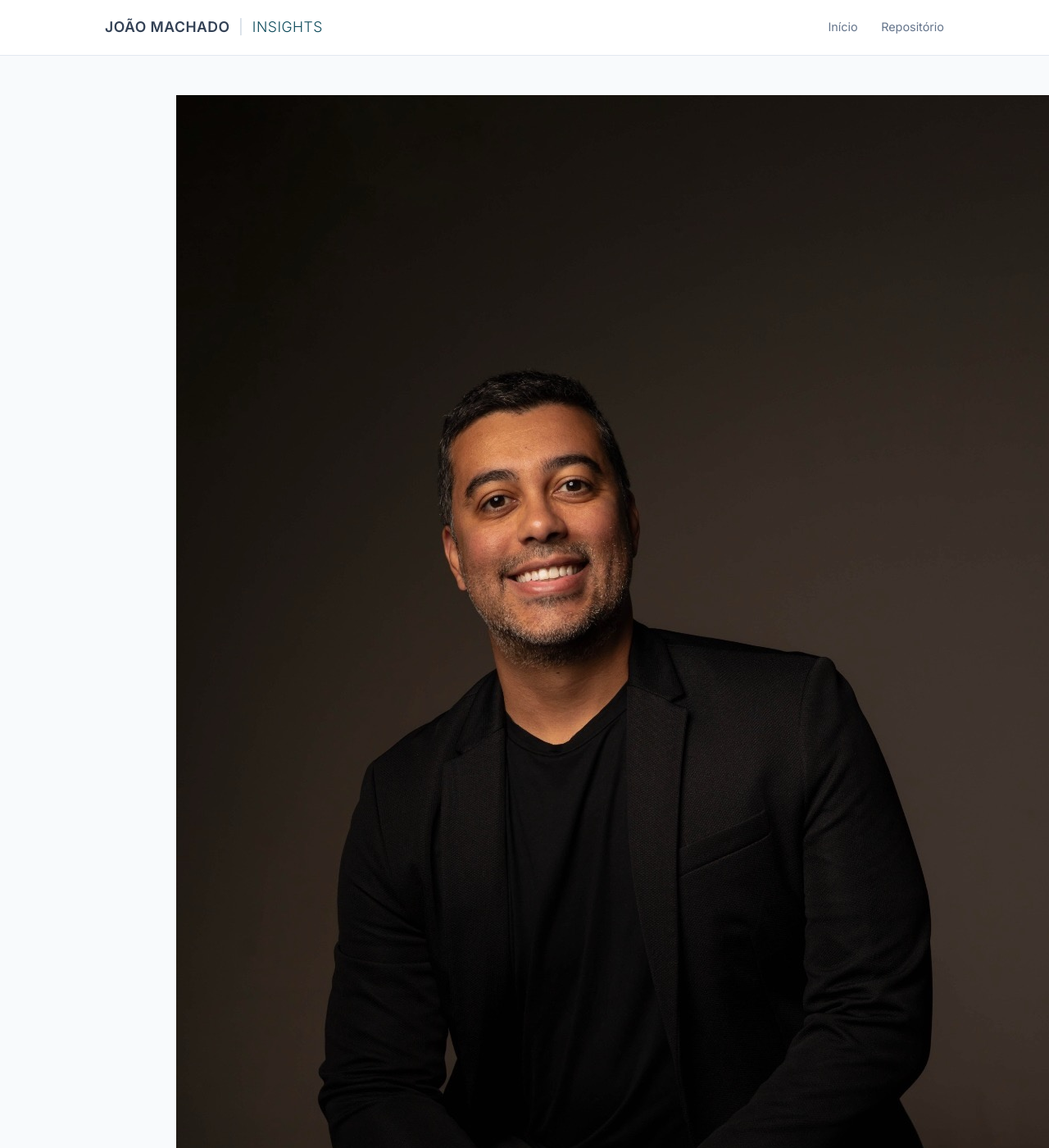
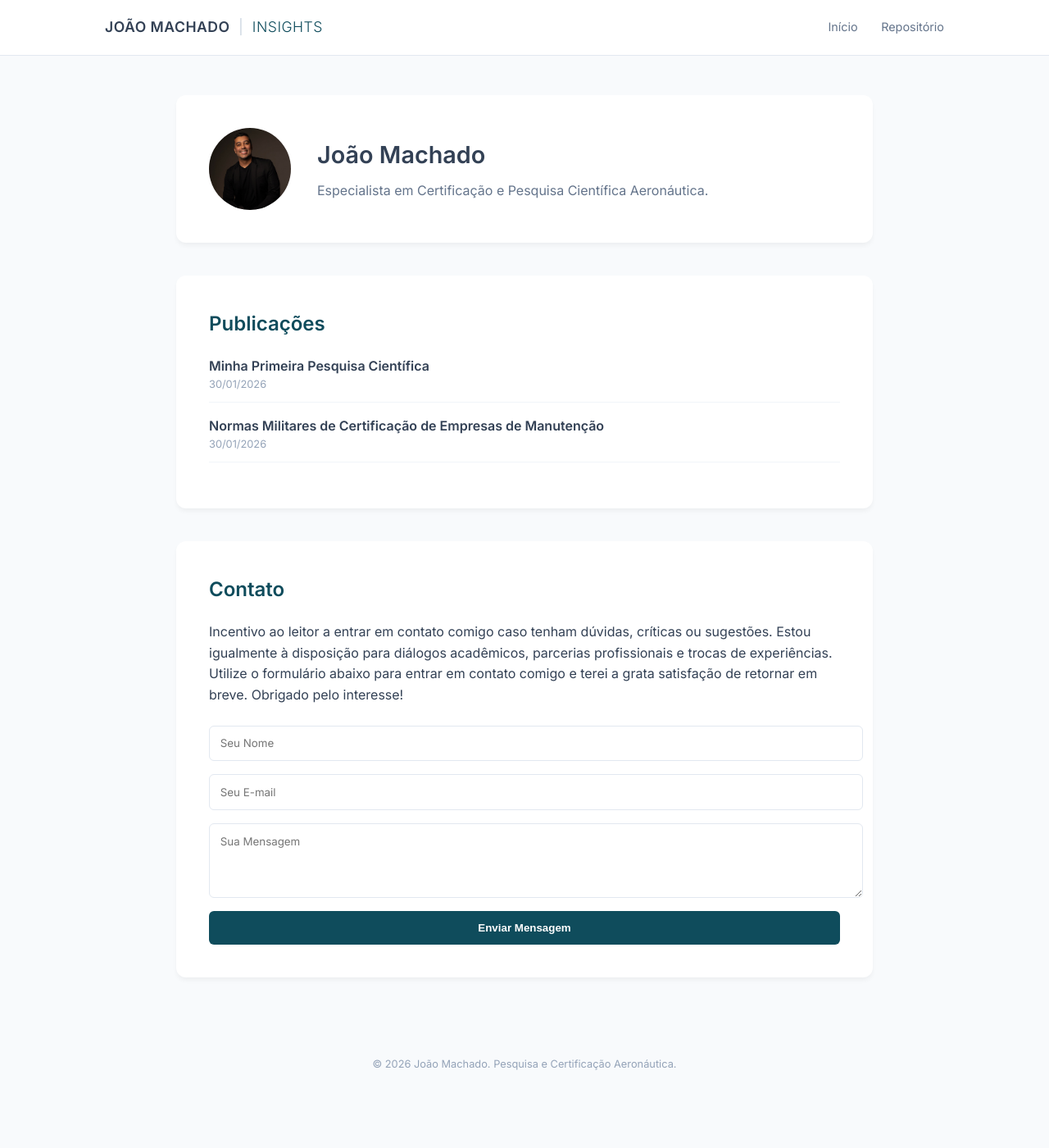
Before and after one commit to joaocfmachado1986/Blog, a Jekyll site: the page built from index.md, in a window 1280 px wide and 1400 px high. Shown: the whole window at 82% size. Built offline with Jekyll 4.4.1, drawn with Linux system fonts in a browser that asks for light colours; some of the changed text lies outside the part shown.

Commit message:
Update index.md

```diff
--- a/index.md
+++ b/index.md
@@ -3,37 +3,34 @@ layout: default
 title: Home
 ---
 
-<div class="intro-card">
-    <img src="/foto-perfil.jpg" class="profile-pic" alt="João Machado">
+<div class="post-card" style="display: flex; align-items: center; gap: 2rem;">
+    <img src="/foto-perfil.jpg" style="width: 100px; height: 100px; border-radius: 50%; object-fit: cover;" alt="João Machado">
     <div>
-        <h2 style="margin:0; color: #1e293b;">João Machado</h2>
-        <p style="margin:5px 0 0; color:#64748b; font-size: 1.1rem;">Especialista em Certificação e Pesquisa Científica Aeronáutica.</p>
+        <h1 style="margin: 0; font-size: 1.8rem;">João Machado</h1>
+        <p style="margin: 0.5rem 0 0; color: #64748b;">Especialista em Certificação e Pesquisa Científica Aeronáutica.</p>
     </div>
 </div>
 
 <div class="post-card">
-    <h3 style="margin-top: 0; color: #1e293b; border-bottom: 2px solid #eff6ff; padding-bottom: 10px;">
-        Publicações e Insights Recentes
-    </h3>
-
-    <p style="color: #64748b; font-size: 0.9rem; margin-bottom: 1.5rem;">
-        Explore as últimas análises técnicas e documentos de pesquisa científica disponibilizados abaixo.
-    </p>
-
+    <h2 style="margin-top: 0; color: #0f4c5c;">Publicações</h2>
     <ul style="list-style: none; padding: 0;">
       {% for post in site.posts %}
-        <li style="margin-bottom: 15px; padding: 10px; border-radius: 8px; background: #f8fafc; transition: transform 0.2s;">
-          <a href="{{ post.url }}" style="text-decoration: none; color: #2563eb; font-weight: 600; font-size: 1.1rem;">
-            {{ post.title }}
-          </a>
-          <div style="font-size: 0.8rem; color: #94a3b8; margin-top: 4px;">
-            Publicado em {{ post.date | date: "%d/%m/%Y" }}
-          </div>
+        <li style="margin-bottom: 1rem; border-bottom: 1px solid #f1f5f9; padding-bottom: 10px;">
+          <a href="{{ post.url }}" style="text-decoration: none; color: #334155; font-weight: 600;">{{ post.title }}</a>
+          <span style="display: block; font-size: 0.8rem; color: #94a3b8;">{{ post.date | date: "%d/%m/%Y" }}</span>
         </li>
       {% endfor %}
     </ul>
+</div>
 
-    {% if site.posts.size == 0 %}
-      <p style="color: #94a3b8; font-style: italic;">Nenhuma publicação encontrada no momento.</p>
-    {% endif %}
+<div class="post-card" id="contato">
+    <h2 style="margin-top: 0; color: #0f4c5c;">Contato</h2>
+    <p>Incentivo ao leitor a entrar em contato comigo caso tenham dúvidas, críticas ou sugestões. Estou igualmente à disposição para diálogos acadêmicos, parcerias profissionais e trocas de experiências. Utilize o formulário abaixo para entrar em contato comigo e terei a grata satisfação de retornar em breve. Obrigado pelo interesse!</p>
+
+    <form action="https://formspree.io/f/SEU_ID_AQUI" method="POST" class="contact-form">
+        <input type="text" name="name" placeholder="Seu Nome" required>
+        <input type="email" name="_replyto" placeholder="Seu E-mail" required>
+        <textarea name="message" rows="4" placeholder="Sua Mensagem" required></textarea>
+        <button type="submit" class="btn-enviar">Enviar Mensagem</button>
+    </form>
 </div>
```
